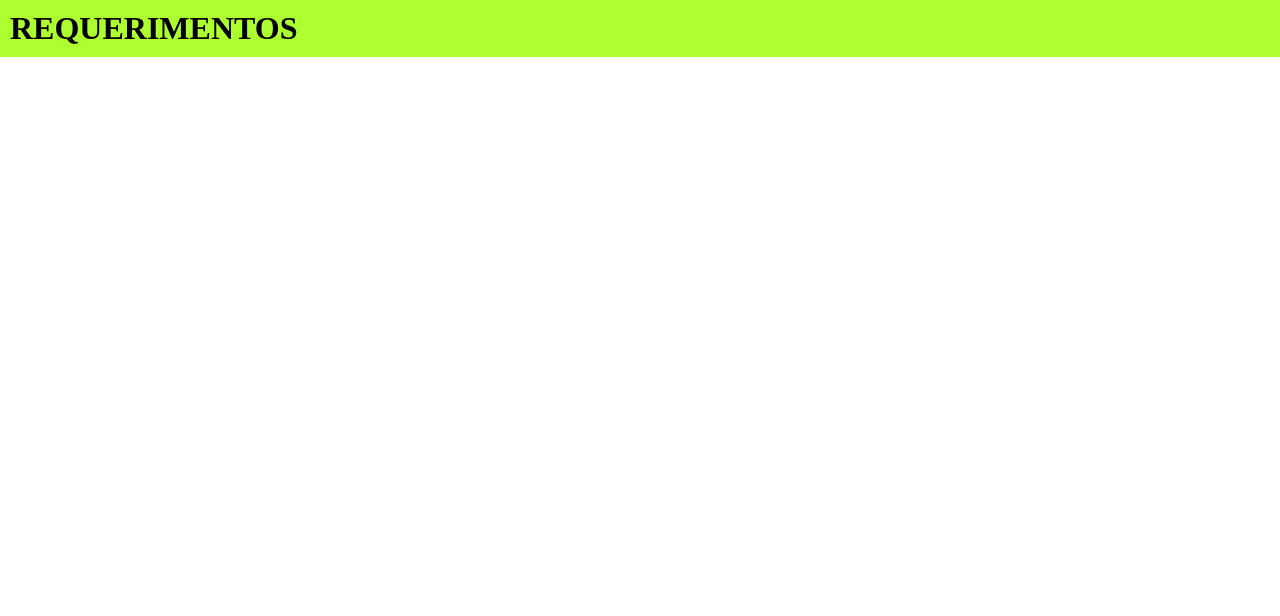
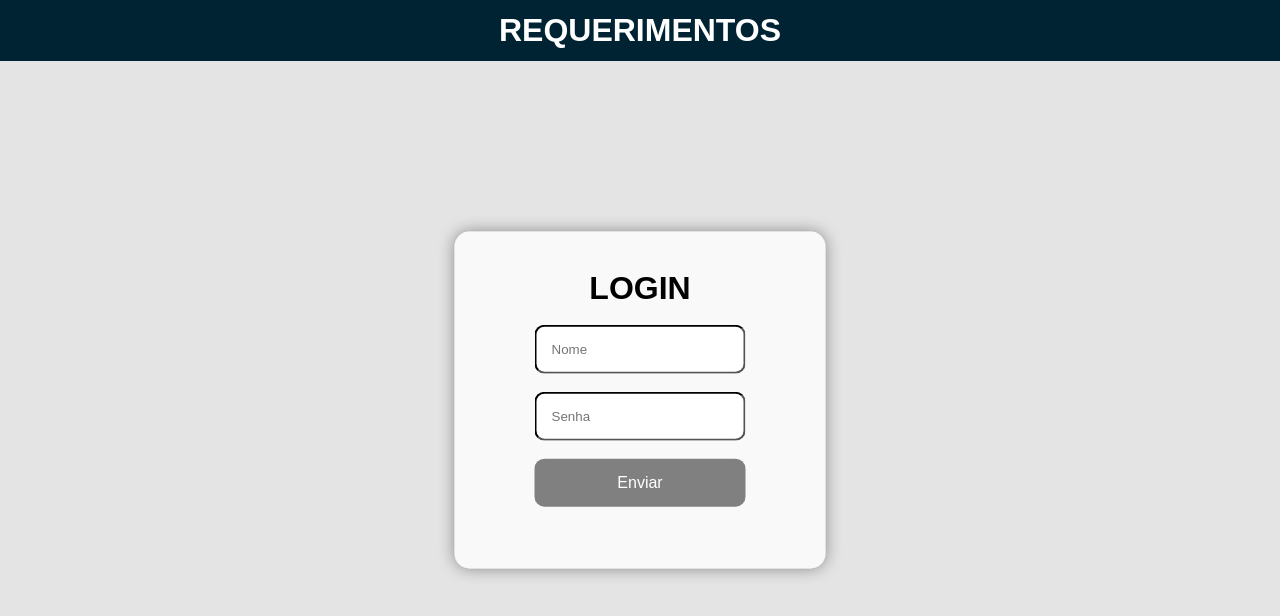
Before and after one commit to Werberty/Site-de-requerimentos, a Django app: page /auth/login/ in a window 1280 px wide. Shown: the top 616 px of the page. Run offline with Django 4.2, Linux system fonts and the light colour scheme.

Commit message:
Iniciando template da pagina de login

```diff
--- a/autentificacao/templates/autentificacao/login.html
+++ b/autentificacao/templates/autentificacao/login.html
@@ -1,31 +1,88 @@
 <!DOCTYPE html>
-<html lang="pt-BR">
+<html lang="en">
+
 <head>
   <meta charset="UTF-8">
   <meta http-equiv="X-UA-Compatible" content="IE=edge">
   <meta name="viewport" content="width=device-width, initial-scale=1.0">
-    <title>Login</title>
+  <title>Document</title>
 
   <style>
-
     * {
+      margin: 0;
       padding: 0;
-            margin: 0;
-            box-sizing: border-box;
     }
 
-        .main-header-container {
-            background: greenyellow;
-            padding: 10px 10px 10px;
+    body {
+      font-family: Arial, Helvetica, sans-serif;
+      background: rgb(228, 228, 228);
     }
 
+    .container-login {
+      background-color: rgba(255, 255, 255, 0.8);
+      box-shadow: 0 0 1em rgba(0, 0, 0, 0.4);
+      position: absolute;
+      top: 50%;
+      left: 50%;
+      transform: translate(-50%, -50%);
+      padding: 50px 80px;
+      border-radius: 15px;
+      text-align: center;
+    }
+
+    .login {
+      transform: translateY(-5%);
+    }
+
+    input {
+      padding: 15px;
+      border-color: black;
+      border-radius: 10px;
+    }
+
+    button {
+      background-color: gray;
+      border: none;
+      padding: 15px;
+      width: 100%;
+      border-radius: 10px;
+      color: white;
+      font-size: 16px;
+      cursor: pointer;
+    }
+
+    button:hover {
+      background-color: #45C4B0;
+    }
+
+    header {
+      background-color: #002333;
+      text-align: center;
+      padding: 12px;
+      font-size: 16px;
+      color: white;
+    }
   </style>
+
 </head>
+
 <body>
-    <header class='main-header-container'>
-        <div class="main-header container">
-            <h1 class="main-title">REQUERIMENTOS</h1>
+  <header>
+    <h1>REQUERIMENTOS</h1>
+  </header>
+
+  <div class="container-login">
+    <div class="login">
+      <h1>LOGIN</h1>
+      <br>
+      <input type="text" placeholder="Nome">
+      <br><br>
+      <input type="password" placeholder="Senha">
+      <br><br>
+      <button>Enviar</button>
     </div>
-    </header>
+
+  </div>
 </body>
+
 </html>
--- a/autentificacao/views.py
+++ b/autentificacao/views.py
@@ -1,4 +1,3 @@
-from django.http import HttpResponse
 from django.shortcuts import render
 
 
```
Lines whose indentation alone changed are shown as unchanged.
